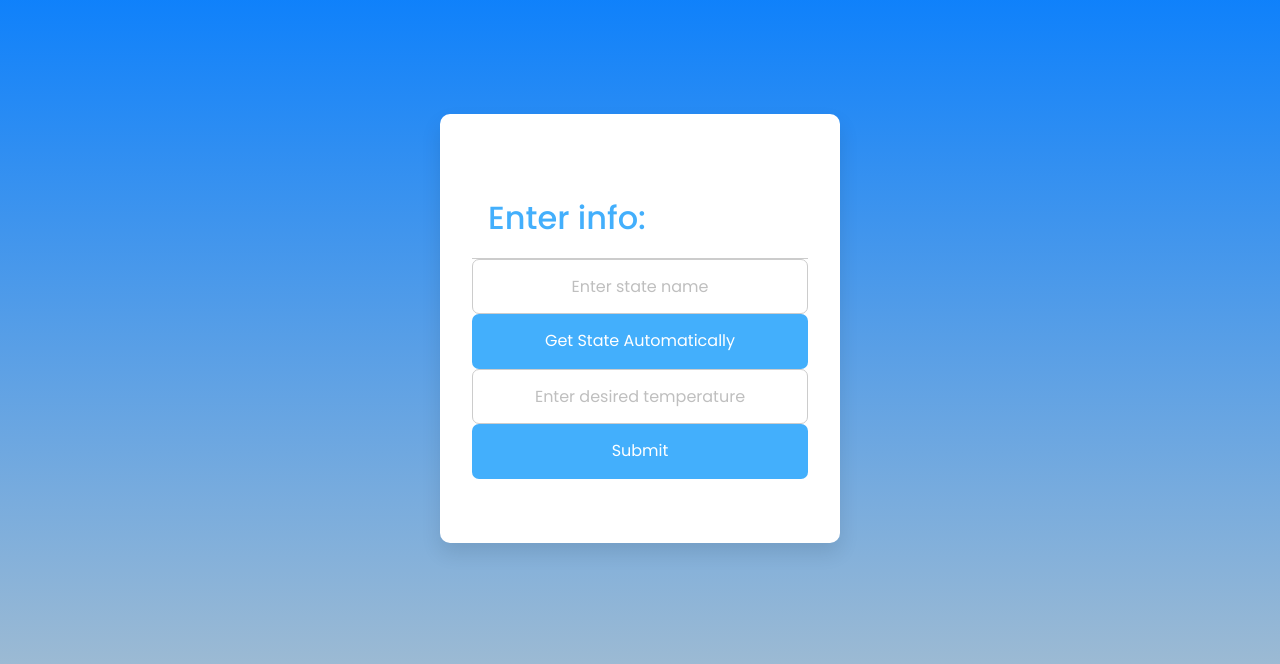
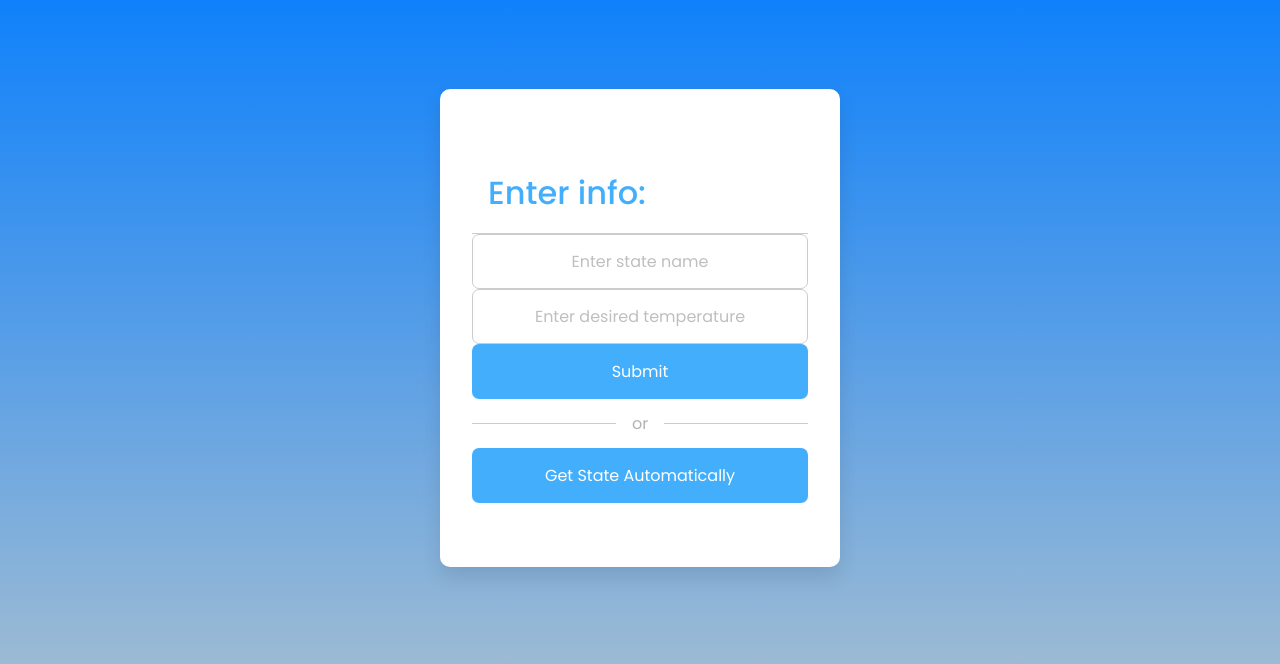
Before and after one commit to paolacalle/weatherapp, a Flask app: page /recommend in a window 1280 px wide. Shown: the part 72-736 px from the top of the page. Run offline with Flask 3, Linux system fonts and the light colour scheme.

Commit message:
Update recommend.html

```diff
--- a/templates/recommend.html
+++ b/templates/recommend.html
@@ -8,12 +8,15 @@
     <div class="content">
       <form action="/recommend" method="post"> <!-- Add the form here -->
         <input type="text" id="state" name="state" spellcheck="false" placeholder="Enter state name" required>
-        <button type="button" onclick="getState()">Get State Automatically</button>
         <br>
         <input type="text" name="temperature" spellcheck="false" placeholder="Enter desired temperature" required>
         <br>
         <button type="submit">Submit</button>
       </form>
+
+      <div class="separator"></div>
+
+      <button type="button" onclick="getState()">Get State Automatically</button>
 
 <script>
 function getState() {
```
Lines whose indentation alone changed are shown as unchanged.
